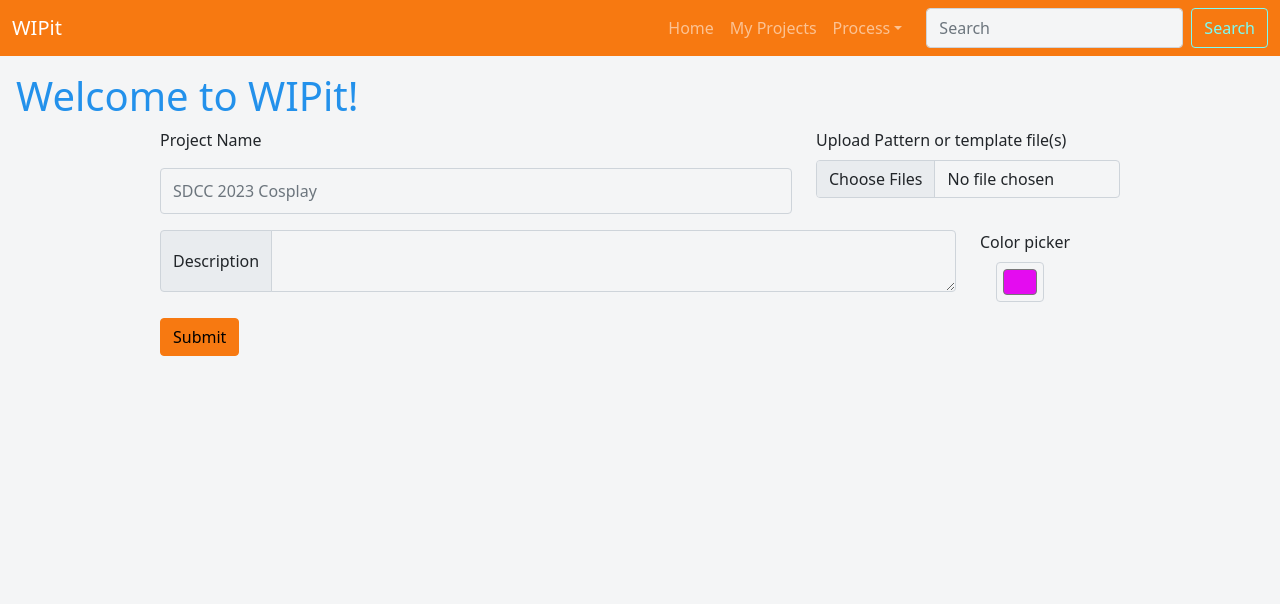
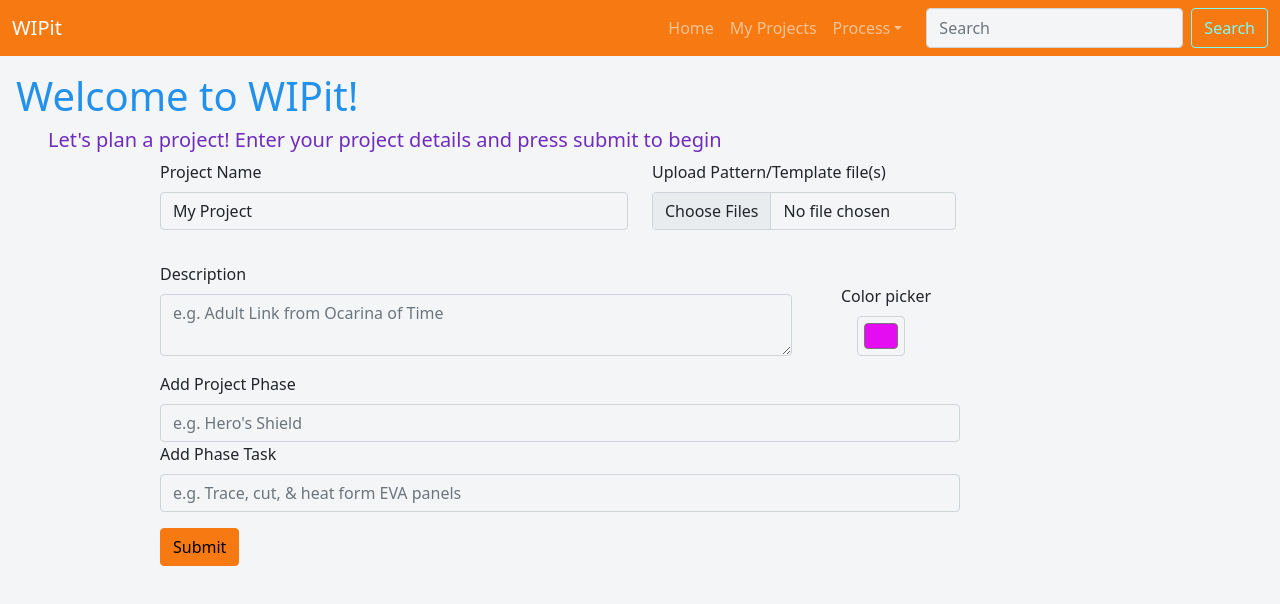
Before and after one commit to kemetcalf/craft-app, a React (Create React App) app in the folder craft-app/: page / in a window 1280 px wide. Shown: the top 604 px of the page. Built offline with nearby package versions, Linux system fonts and the light colour scheme.

Commit message:
Init project planning component's data flow complete

```diff
--- a/craft-app/package.json
+++ b/craft-app/package.json
@@ -15,6 +15,7 @@
     "react-dom": "^18.2.0",
     "react-popper": "^2.3.0",
     "react-scripts": "5.0.1",
+    "react-uuid": "^1.0.2",
     "sass": "^1.53.0",
     "web-vitals": "^2.1.0"
   },
--- a/craft-app/public/index.html
+++ b/craft-app/public/index.html
@@ -2,14 +2,12 @@
 <html lang="en">
   <head>
     <meta charset="utf-8" />
-    <link rel="icon" href="%PUBLIC_URL%/favicon.ico" />
     <meta name="viewport" content="width=device-width, initial-scale=1" />
     <meta name="theme-color" content="#000000" />
     <meta
       name="description"
       content="Web site created using create-react-app"
     />
-    <link rel="apple-touch-icon" href="%PUBLIC_URL%/logo192.png" />
     <!--
       manifest.json provides metadata used when your web app is installed on a
       user's mobile device or desktop. See https://developers.google.com/web/fundamentals/web-app-manifest/
--- a/craft-app/src/App.js
+++ b/craft-app/src/App.js
@@ -1,13 +1,31 @@
 import "./App.scss";
+import uuid from "react-uuid";
+import { useState } from "react";
 import NavBar from "./components/NavBar.js";
-import PlanInput from "./components/Planning";
+import PlanForm from "./components/PlanForm";
+import ProjectList from "./components/ProjectList";
 
-function App() {
+function App({ callback }) {
+	// Array of projects with state update
+	const [projects, updateProjects] = useState([]);
+
+	//addProject handler appends array of projects with new project input; function passed as props to the PlanForm; projects array passed as props to ProjectList
+	const addProject = (projectInfo) => {
+		updateProjects([...projects, { id: uuid(), ...projectInfo }]);
+	};
+
+	console.log(projects);
+
 	return (
-		<div>
+		<div ref={callback}>
 			<NavBar />
 			<h1 className="text-secondary mt-2 ms-3">Welcome to WIPit!</h1>
-			<PlanInput />
+			<h5 className="text-info mt-2 ms-5">
+				Let's plan a project! Enter your project details and press submit to
+				begin
+			</h5>
+			<PlanForm addProject={addProject} />
+			<ProjectList projects={projects} />
 		</div>
 	);
 }
--- /dev/null
+++ b/craft-app/src/components/PlanForm.js
@@ -0,0 +1,122 @@
+import Button from "react-bootstrap/Button";
+import Form from "react-bootstrap/Form";
+// import InputGroup from "react-bootstrap/InputGroup";
+// import Dropdown from "react-bootstrap/Dropdown";
+// import DropdownButton from "react-bootstrap/DropdownButton";
+import Col from "react-bootstrap/Col";
+import Row from "react-bootstrap/Row";
+import { useState } from "react";
+
+function PlanForm({ addProject }) {
+	const [projectInfo, setProjectInfo] = useState({
+		title: "My Project",
+		color: "#E40CF0",
+	});
+	// nested inputs to update the DOM and add items to the plan-->useEffect?
+
+	// event listener to write project info to a new Project object onSubmit
+	function handleChange(e) {
+		setProjectInfo({ ...projectInfo, [e.target.name]: e.target.value });
+	}
+
+	function handleSubmit(e) {
+		e.preventDefault();
+		console.log(projectInfo);
+		addProject(projectInfo);
+		setProjectInfo({ title: "", color: "" });
+	}
+
+	// event listener for new Project object to be written to an array of ProjectRoster
+
+	return (
+		<Form className="w-75 mx-auto" id="projectFormGrid" onSubmit={handleSubmit}>
+			<Row className="mb-3">
+				<Col xs={6} className="d-sm-grid">
+					<Form.Group controlId="newProjectName">
+						<Form.Label>Project Name</Form.Label>
+						<Form.Control
+							type="text"
+							name="title"
+							placeholder="e.g. ComicCon Project"
+							value={projectInfo.title}
+							onChange={handleChange}
+						/>
+					</Form.Group>
+				</Col>
+				{/* TODO: Add onChange attributes to each form control onChange={handleChange} */}
+				<Col xs={4} className="d-sm-grid">
+					<Form.Group controlId="projectFiles" className="mb-3">
+						<Form.Label>Upload Pattern/Template file(s)</Form.Label>
+						<Form.Control
+							type="file"
+							multiple
+							name="files"
+							placeholder="templates.pdf"
+							// value={projectInfo.files}
+							// onChange={handleChange}
+						/>
+					</Form.Group>
+				</Col>
+			</Row>
+
+			<Row>
+				<Col xs={8}>
+					<Form.Group controlId="projectColorInput" className="mb-3">
+						<Form.Label>Description</Form.Label>
+						<Form.Control
+							as="textarea"
+							aria-label="With textarea"
+							type="text"
+							name="description"
+							placeholder="e.g. Adult Link from Ocarina of Time"
+							// value={projectInfo.description}
+							// onChange={handleChange}
+						/>
+					</Form.Group>
+				</Col>
+				<Col
+					xs={2}
+					className="d-sm-grid align-content-end justify-content-center"
+				>
+					<Form.Group controlId="projectColorInput" className="mb-3">
+						<Form.Label>Color picker</Form.Label>
+						<Form.Control
+							type="color"
+							// id="projectColorInput"
+							// projectColorInput to correlate to projectColorTheme in Project object; for visual differentiation between Projects
+							title="Choose your color"
+							className="mx-3"
+							name="color"
+							value={projectInfo.color}
+							onChange={handleChange}
+						/>
+					</Form.Group>
+				</Col>
+			</Row>
+
+			<Col xs={10}>
+				<Row>
+					<Form.Group controlId="addTask">
+						<Form.Label>Add Project Phase</Form.Label>
+						<Form.Control type="text" placeholder="e.g. Hero's Shield" />
+						<Form.Group>
+							<Form.Label>Add Phase Task</Form.Label>
+							<Form.Control
+								type="text"
+								placeholder="e.g. Trace, cut, & heat form EVA panels"
+							/>
+						</Form.Group>
+					</Form.Group>
+				</Row>
+			</Col>
+
+			<Col xs={8}></Col>
+
+			<Button variant="primary" type="submit" className="my-3">
+				Submit
+			</Button>
+		</Form>
+	);
+}
+
+export default PlanForm;
--- a/craft-app/src/components/Planning.js
+++ /dev/null
@@ -1,109 +0,0 @@
-import Button from "react-bootstrap/Button";
-import Form from "react-bootstrap/Form";
-import InputGroup from "react-bootstrap/InputGroup";
-import Dropdown from "react-bootstrap/Dropdown";
-import DropdownButton from "react-bootstrap/DropdownButton";
-import Col from "react-bootstrap/Col";
-import Row from "react-bootstrap/Row";
-
-// import { Component } from "react";
-// // import { render } from "react-dom";
-// import DatePicker from "react-datepicker";
-
-// class DateDropdown extends Component {
-// 	constructor(props) {
-// 		super(props);
-// 		this.state = {
-// 			startDate: new Date(),
-// 		};
-// 		this.handleChange = this.handleChange.bind(this);
-// 		this.onFormSubmit = this.onFormSubmit.bind(this);
-// 	}
-// 	handleChange(date) {
-// 		this.setState({
-// 			startDate: date,
-// 		});
-// 	}
-// 	onFormSubmit(e) {
-// 		e.preventDefault();
-// 		console.log(this.state.startDate);
-// 	}
-
-// 	render() {
-// 		return (
-// 			<form onSubmit={this.onFormSubmit}>
-// 				<div className="form-group">
-// 					<DatePicker
-// 						selected={this.state.startDate}
-// 						onChange={this.handleChange}
-// 						name="startDate"
-// 						dateFormat="MM/dd/yyyy"
-// 					/>
-// 					<button className="btn btn-primary">Show Date</button>
-// 				</div>
-// 			</form>
-// 		);
-// 	}
-// }
-
-function PlanInput() {
-	// nested inputs to update the DOM and add items to the plan
-
-	// event listener to write project info to a new Project object onSubmit
-
-	// event listener for new Project object to be written to an array of ProjectRoster
-
-	return (
-		<Form className="w-75 mx-auto" controlId="projectFormGrid">
-			<Row className="mb-3">
-				<Col xs={8} controlId="projectName" className="d-sm-grid">
-					<Form.Label>Project Name</Form.Label>
-					<Form.Control type="text" placeholder="SDCC 2023 Cosplay" />
-				</Col>
-				<Col>
-					<Form.Label>Upload Pattern or template file(s)</Form.Label>
-					<Form.Group controlId="formFileMultiple" className="mb-3">
-						<Form.Control type="file" multiple />
-					</Form.Group>
-				</Col>
-			</Row>
-
-			<Row>
-				<Col>
-					<InputGroup>
-						<InputGroup.Text>Description</InputGroup.Text>
-						<Form.Control as="textarea" aria-label="With textarea" />
-					</InputGroup>
-				</Col>
-				<Col xs={2} className="d-sm-grid">
-					<Form.Label>Color picker</Form.Label>
-					<Form.Control
-						type="color"
-						controlId="projectColorInput"
-						// projectColorInput to correlate to projectColorTheme in Project object; for visual differentiation between Projects
-						defaultValue="#E40CF0"
-						title="Choose your color"
-						className="mx-3"
-					/>
-				</Col>
-			</Row>
-
-			{/* <Col>
-				<div>
-					<DateDropdown
-						selected={this.state.startDate}
-						onChange={this.handleChange}
-						name="startDate"
-						dateFormat="MM/dd/yyyy"
-					/>
-				</div>
-			</Col> */}
-
-			<Button variant="primary" type="submit" className="my-3">
-				Submit
-			</Button>
-		</Form>
-	);
-}
-
-export default PlanInput;
--- /dev/null
+++ b/craft-app/src/components/ProjectList.js
@@ -0,0 +1,25 @@
+import Accordion from "react-bootstrap/Accordion";
+
+function ProjectList({ projects }) {
+	//need to destructure projects into project/props to use in mapped rendering
+
+	return (
+		<div>
+			<Accordion defaultActiveKey={["0"]} alwaysOpen>
+				{projects.map((project) => (
+					<Accordion.Item eventKey={project.id}>
+						<Accordion.Header style="color:'red'">
+							{project.title}
+						</Accordion.Header>
+						<Accordion.Body>
+							Lorem ipsum dolor sit amet, consectetur adipiscing elit, sed do
+							eiusmod tempor incididunt ut labore et dolore magna aliqua. Ut
+						</Accordion.Body>
+					</Accordion.Item>
+				))}
+			</Accordion>
+		</div>
+	);
+}
+
+export default ProjectList;
--- a/craft-app/src/index.js
+++ b/craft-app/src/index.js
@@ -1,11 +1,17 @@
 import React from "react";
-import ReactDOM from "react-dom";
+import * as ReactDOMClient from "react-dom/client";
 import "./custom.scss";
 import App from "./App";
 
-ReactDOM.render(
-	<React.StrictMode>
-		<App />
-	</React.StrictMode>,
-	document.getElementById("root")
-);
+const rootElement = document.getElementById("root");
+
+const root = ReactDOMClient.createRoot(rootElement);
+
+root.render(<App callback={() => console.log("renderered")} />);
+
+// ReactDOM.render(
+// 	<React.StrictMode>
+// 		<App />
+// 	</React.StrictMode>,
+// 	document.getElementById("root")
+// );
```
Also changed, not shown: craft-app/src/components/Project.js (added, +12 -0 lines), craft-app/public/manifest.json, 1 other file (tests, documents, lock files or other folders).
